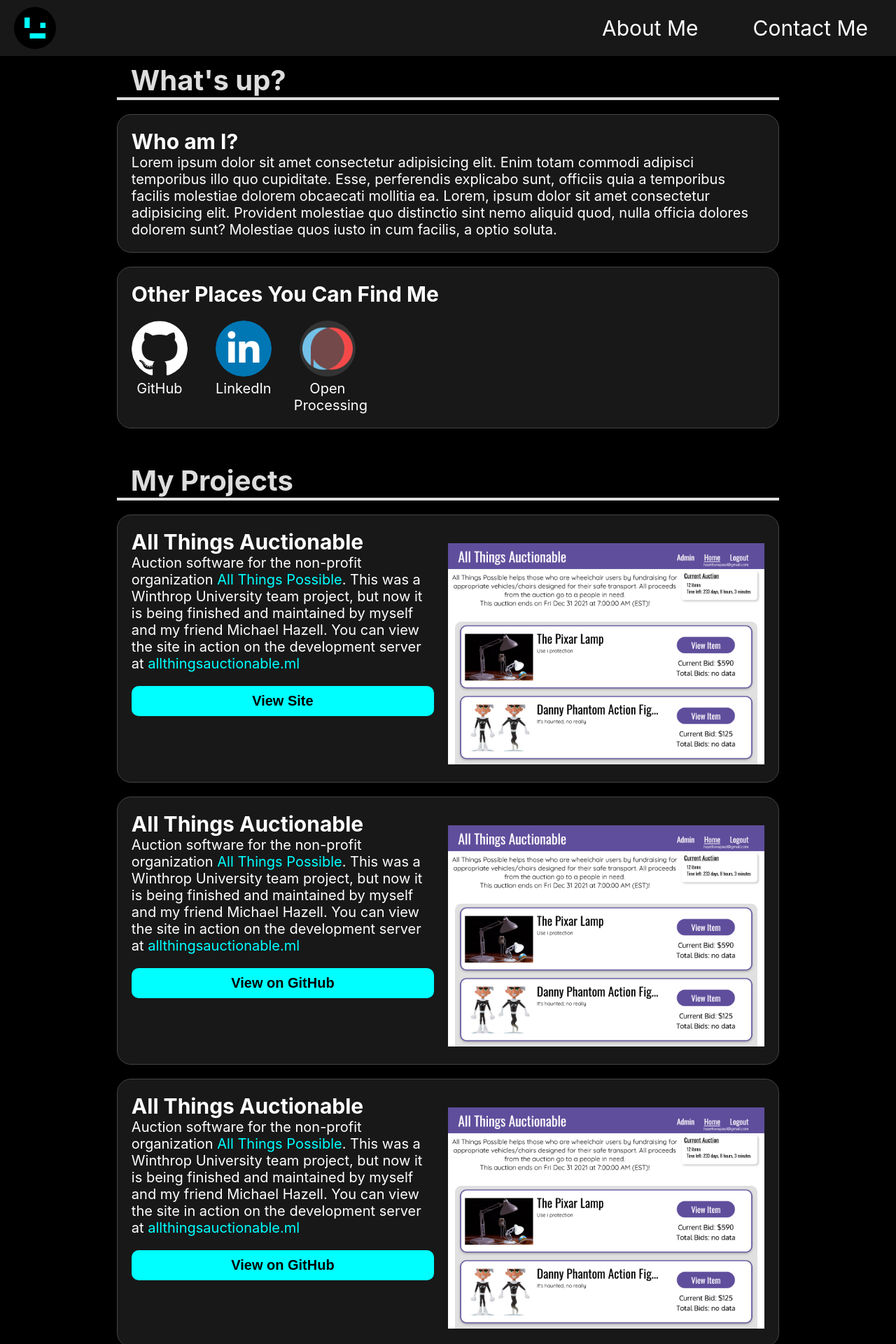
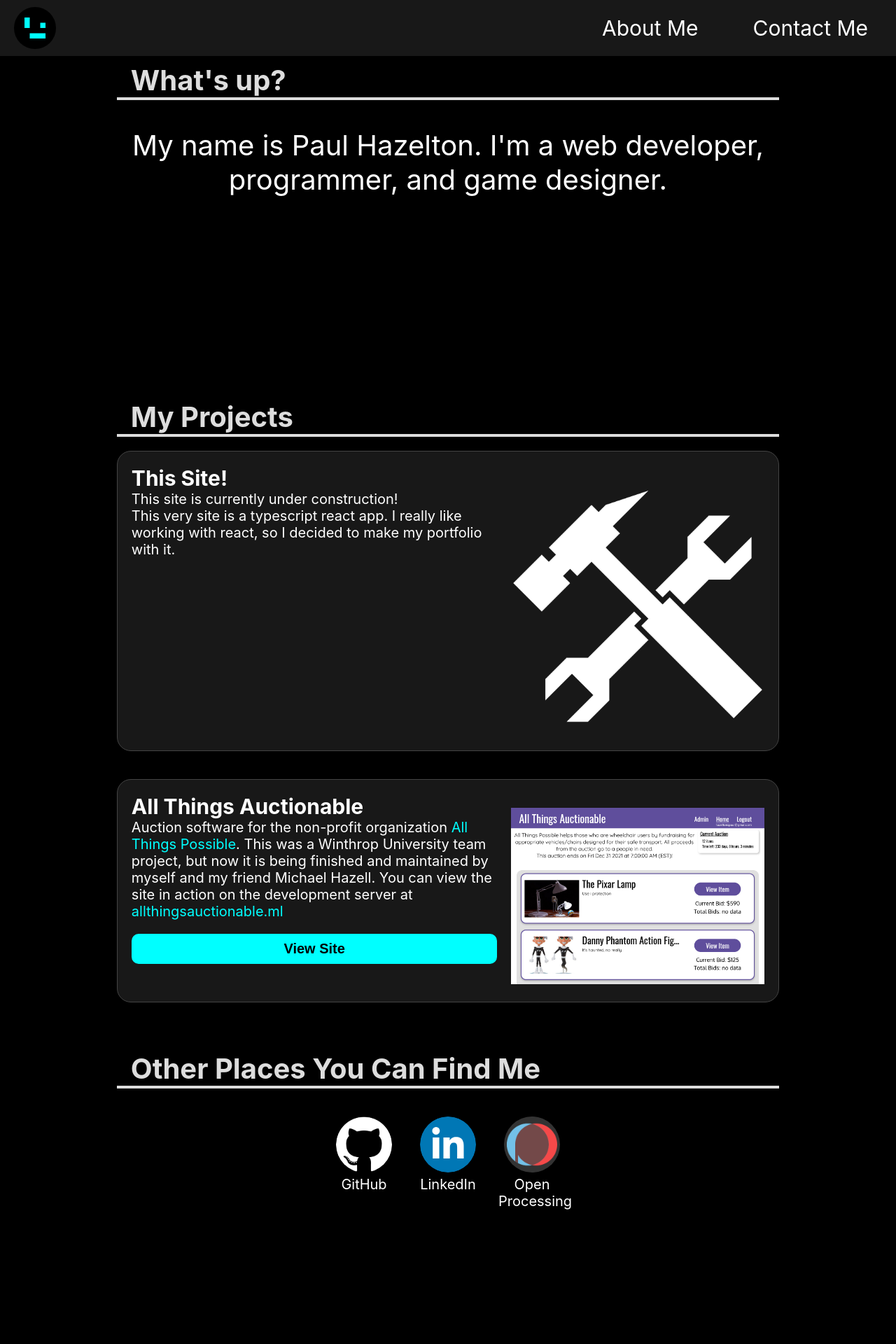
Before and after one commit to PaulHazelton/hazeltonspaul, a React (Create React App) app: page / in a window 1280 px wide. Shown: the top 1920 px of the page at 70% size. After the commit the page ends 1808 px from the top, so only its background shows below. Built offline with nearby package versions, Linux system fonts and the light colour scheme.

Commit message:
Homepage style overhaul

```diff
--- a/src/App.css
+++ b/src/App.css
@@ -251,7 +251,6 @@
 
 /* Homepage stuff */
 .heading {
-	position: sticky;
 	/* This hides part of the heading under the navbar to ensure that the stuff in the back is occluded */
 	top: calc(4*1rem*0.8 - 1rem); /* The 0.8 is the smaller scale of the header */
 	padding-top: 0.5rem;
@@ -340,6 +339,14 @@
 }
 
 /* Content Stuff */
+#welcome-box {
+	font-size: 2rem;
+	padding: 1rem;
+	text-align: center;
+}
+#welcome-section {
+	margin-bottom: 30vh;
+}
 .info-box {
 	padding: 1rem;
 	margin-bottom: 1rem;
@@ -357,6 +364,7 @@
 #connection-list {
 	padding-top: 1rem;
 	display: flex;
+	justify-content: center;
 }
 .connection {
 	position: relative;
@@ -386,21 +394,36 @@
 }
 
 /* Projects like ATA and games */
+#project-section .heading{
+	position: sticky;
+}
 #project-box {
 	display: flex;
+	margin-bottom: 2rem;
+}
+.project-info {
+	width: 60%;
 }
 .project-img-box {
 	position: relative;
 	align-self: flex-start;
+	margin: auto;
 	margin-top: 1rem;
+	width: 40%;
 }
 .project-img-box img {
 	max-width: 100%;
-	height: auto;
-	background-color: #555;
+	/* min-width: 30%; */
+	height: 100%;
 }
 @media (max-width: 600px) {
-	#project-box {flex-direction: column;}
+	#project-box {
+		flex-direction: column;
+	}
+
+	.project-info {
+		width: 100%;
+	}
 
 	#connection-list {
 		flex-direction: row;
@@ -417,10 +440,9 @@
 }
 @media (min-width: 600px) {
 	.project-info {
-		width: 50%;
 		padding-right: 1rem;
 	}
-	.project-img-box {width: 50%;}
+	/* .project-img-box {width: 50%;} */
 
 	.connection:not(:last-child) {
 		margin-right: 2rem;
--- a/src/App.tsx
+++ b/src/App.tsx
@@ -19,6 +19,7 @@
 	const [showPopUp, setShowPopUp] = useState<boolean>(false);
 
 	// Creates a pop up. This replaces setPopData and setShowPopUp
+	// eslint-disable-next-line @typescript-eslint/no-unused-vars
 	function createPopUp(data: PopData) {
 		setPopData(data);
 		setShowPopUp(true);
--- a/src/home/home.tsx
+++ b/src/home/home.tsx
@@ -3,14 +3,17 @@
 function Home() {
 	return (
 		<>
-			<div className='section'>
+			<div className='section' id='welcome-section'>
 				<Heading text='What&apos;s up?'/>
 				<Welcome />
-				<ConnectList />
+			</div>
+			<div className='section' id='project-section'>
+				<Heading text='My Projects'/>
+				<ProjectList />
 			</div>
 			<div className='section'>
-				<Heading text='My Projects'/>
-				<ProjectList />
+				<Heading text='Other Places You Can Find Me' />
+				<ConnectList />
 			</div>
 		</>
 	);
@@ -18,20 +21,16 @@
 
 function Welcome() {
 	return (
-		<div className='info-box'>
-			<h2>Who am I?</h2>
-			<p>
-				Lorem ipsum dolor sit amet consectetur adipisicing elit. Enim totam commodi adipisci temporibus illo quo cupiditate. Esse, perferendis explicabo sunt, officiis quia a temporibus facilis molestiae dolorem obcaecati mollitia ea.
-				Lorem, ipsum dolor sit amet consectetur adipisicing elit. Provident molestiae quo distinctio sint nemo aliquid quod, nulla officia dolores dolorem sunt? Molestiae quos iusto in cum facilis, a optio soluta.
-			</p>
+		<div id='welcome-box'>
+			My name is Paul Hazelton. I'm a web developer, programmer, and game designer.
 		</div>
 	);
 }
 
 function ConnectList() {
 	return (
-		<div className='info-box'>
-			<h2>Other Places You Can Find Me</h2>
+		<div className='section'>
+			{/* <h2>Other Places You Can Find Me</h2> */}
 			<div id='connection-list'>
 				<Connection
 					url={'https://github.com/PaulHazelton'}
@@ -78,6 +77,18 @@
 		<>
 			<div className='info-box' id='project-box'>
 				<div className='project-info'>
+					<h2>This Site!</h2>
+					<p>
+						This site is currently under construction!<br></br>
+						This very site is a typescript react app. I really like working with react, so I decided to make my portfolio with it.
+					</p>
+				</div>
+				<div className='project-img-box'>
+					<img src='images/construction.png' alt='TODO' />
+				</div>
+			</div>
+			<div className='info-box' id='project-box'>
+				<div className='project-info'>
 					<h2>All Things Auctionable</h2>
 					<p>
 						Auction software for the non-profit organization <ExtLink url='https://www.allthingspossible.org/'>All Things Possible</ExtLink>. This was a Winthrop University team project, but now it is being finished and maintained by myself and my friend Michael Hazell.
@@ -92,48 +103,6 @@
 					<img src='images/ata-screenshot.png' alt='TODO' />
 				</div>
 			</div>
-			<div className='info-box' id='project-box'>
-				<div className='project-info'>
-					<h2>All Things Auctionable</h2>
-					<p>
-						Auction software for the non-profit organization <ExtLink url='https://www.allthingspossible.org/'>All Things Possible</ExtLink>. This was a Winthrop University team project, but now it is being finished and maintained by myself and my friend Michael Hazell.
-
-						You can view the site in action on the development server at <ExtLink url='https://allthingsauctionable.ml'>allthingsauctionable.ml</ExtLink>
-					</p>
-					<button className='button'><span>View on GitHub</span></button>
-				</div>
-				<div className='project-img-box'>
-					<img src='images/ata-screenshot.png' alt='TODO' />
-				</div>
-			</div>
-			<div className='info-box' id='project-box'>
-				<div className='project-info'>
-					<h2>All Things Auctionable</h2>
-					<p>
-						Auction software for the non-profit organization <ExtLink url='https://www.allthingspossible.org/'>All Things Possible</ExtLink>. This was a Winthrop University team project, but now it is being finished and maintained by myself and my friend Michael Hazell.
-
-						You can view the site in action on the development server at <ExtLink url='https://allthingsauctionable.ml'>allthingsauctionable.ml</ExtLink>
-					</p>
-					<button className='button'><span>View on GitHub</span></button>
-				</div>
-				<div className='project-img-box'>
-					<img src='images/ata-screenshot.png' alt='TODO' />
-				</div>
-			</div>
-			<div className='info-box' id='project-box'>
-				<div className='project-info'>
-					<h2>All Things Auctionable</h2>
-					<p>
-						Auction software for the non-profit organization <ExtLink url='https://www.allthingspossible.org/'>All Things Possible</ExtLink>. This was a Winthrop University team project, but now it is being finished and maintained by myself and my friend Michael Hazell.
-
-						You can view the site in action on the development server at <ExtLink url='https://allthingsauctionable.ml'>allthingsauctionable.ml</ExtLink>
-					</p>
-					<button className='button'><span>View on GitHub</span></button>
-				</div>
-				<div className='project-img-box'>
-					<img src='images/ata-screenshot.png' alt='TODO' />
-				</div>
-			</div>
 		</>
 	);
 }
```
